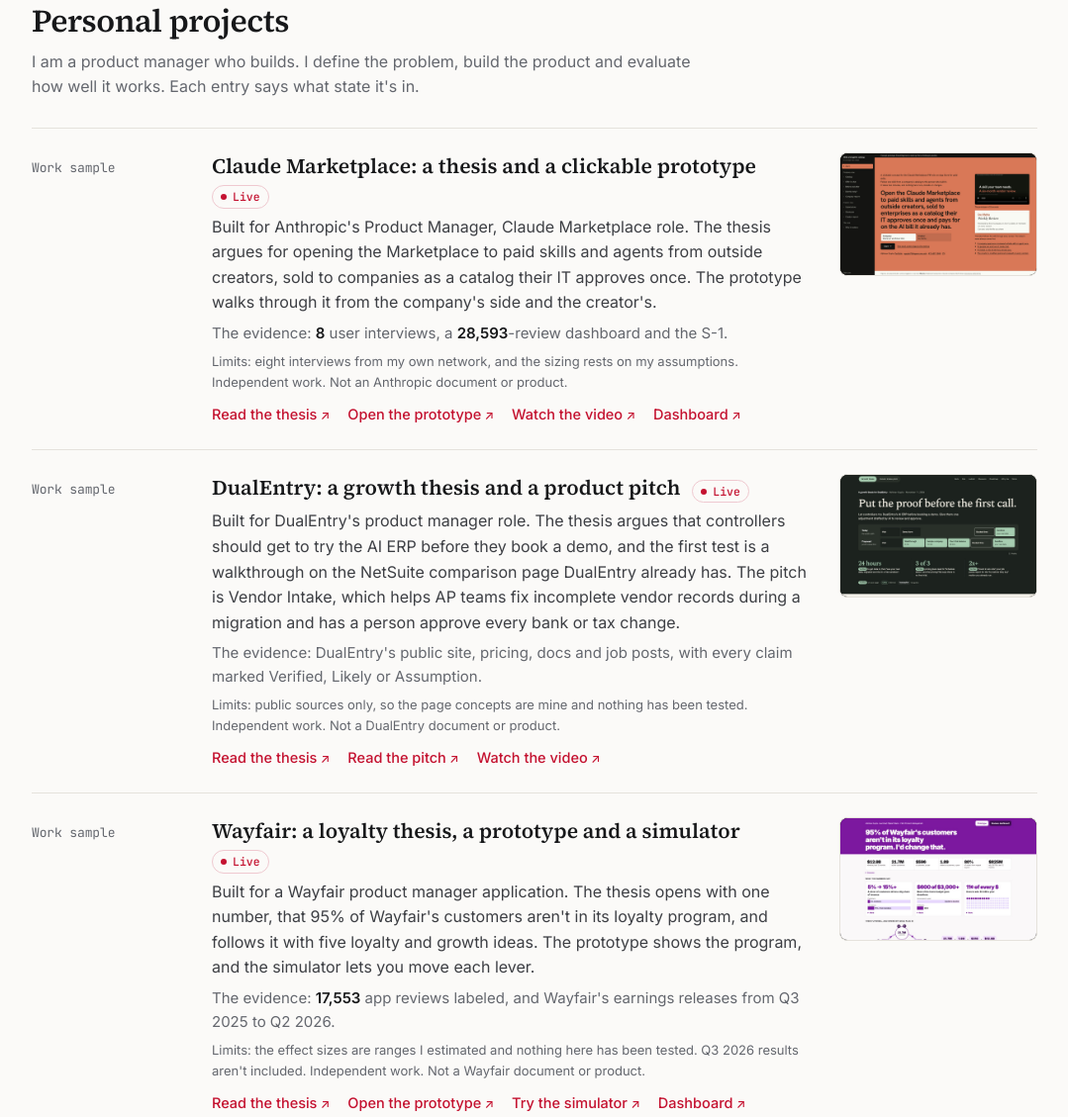
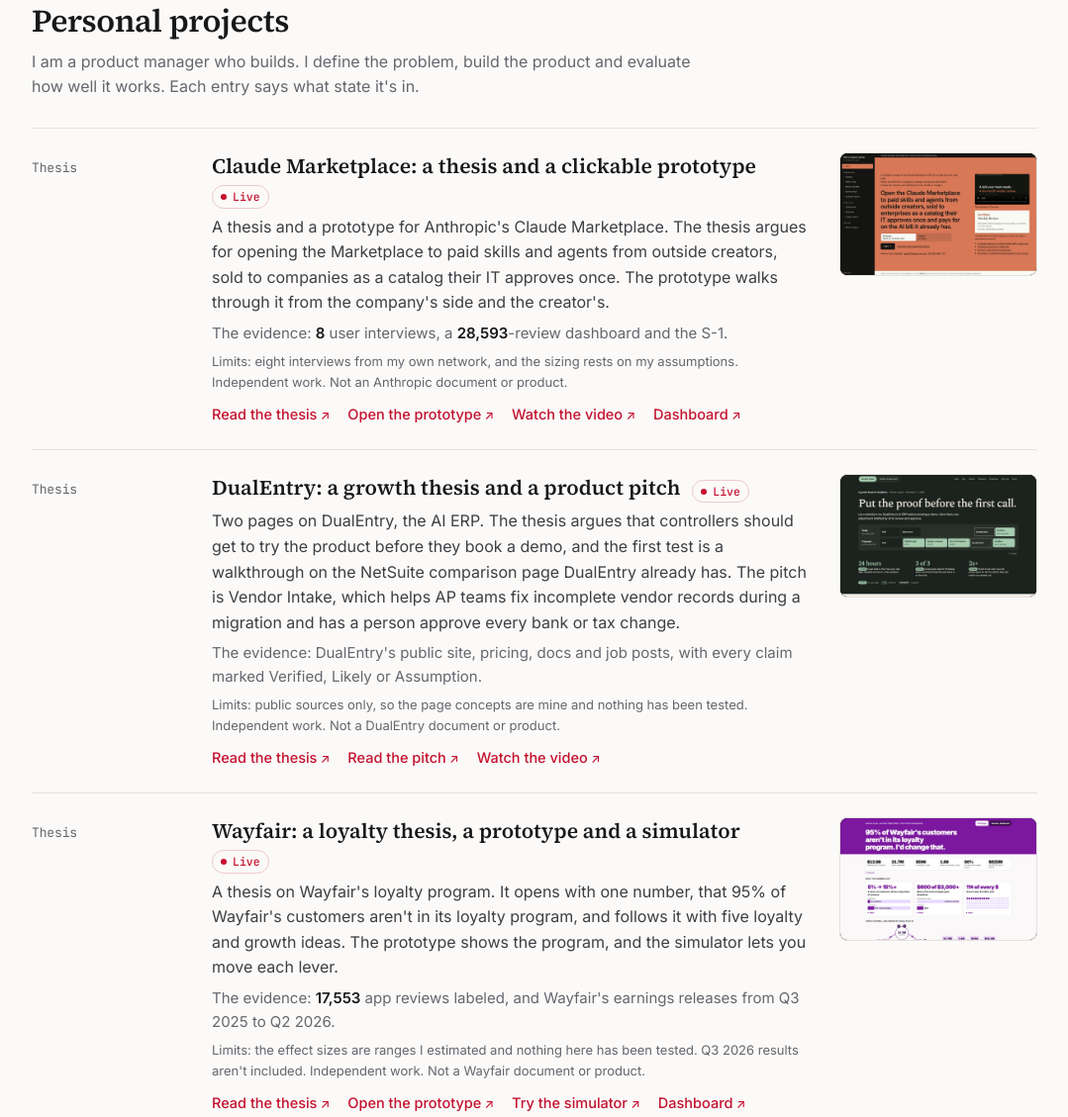
Before and after one commit to abhinavgupta0809/abhinavgupta0809.github.io, a plain HTML site: page index.html in a window 1280 px wide. Shown: the part 2543-3672 px from the top of the page at 99% size, without its empty margins (100-1179 px from the left). Drawn offline with Linux system fonts and the light colour scheme.

Commit message:
Describe the personal projects as things built, without the roles they were made for
Co-Authored-By: Claude Fable 5.2 <noreply@anthropic.com>

```diff
--- a/index.html
+++ b/index.html
@@ -375,10 +375,10 @@
         </div>
         <ol class="rows">
           <li class="row" id="claude-marketplace">
-            <p class="row-when mono">Work sample</p>
+            <p class="row-when mono">Thesis</p>
             <div class="row-main">
               <div class="row-top"><h3>Claude Marketplace: a thesis and a clickable prototype</h3><span class="tag live">Live</span></div>
-              <p>Built for Anthropic's Product Manager, Claude Marketplace role. The thesis argues for opening the Marketplace to paid skills and agents from outside creators, sold to companies as a catalog their IT approves once. The prototype walks through it from the company's side and the creator's.</p>
+              <p>A thesis and a prototype for Anthropic's Claude Marketplace. The thesis argues for opening the Marketplace to paid skills and agents from outside creators, sold to companies as a catalog their IT approves once. The prototype walks through it from the company's side and the creator's.</p>
               <p class="stat">The evidence: <strong>8</strong> user interviews, a <strong>28,593</strong>-review dashboard and the S-1.</p>
               <p class="fine">Limits: eight interviews from my own network, and the sizing rests on my assumptions. Independent work. Not an Anthropic document or product.</p>
               <p class="row-links"><a href="https://abhinav-marketplace-thesis.vercel.app" target=_blank rel=noopener>Read the thesis</a><a href="https://anthropic-skills-concept.vercel.app" target=_blank rel=noopener>Open the prototype</a><a href="https://abhinav-marketplace-thesis.vercel.app/brag.mp4" target=_blank rel=noopener>Watch the video</a><a href="https://anthropic-reviews-site.vercel.app" target=_blank rel=noopener>Dashboard</a></p>
@@ -386,10 +386,10 @@
             <a class="row-shot" href="https://anthropic-skills-concept.vercel.app" tabindex="-1" aria-hidden="true" target=_blank rel=noopener><img src="assets/claude-marketplace.jpg" alt="" width="960" height="600" loading="lazy"></a>
           </li>
           <li class="row" id="dualentry">
-            <p class="row-when mono">Work sample</p>
+            <p class="row-when mono">Thesis</p>
             <div class="row-main">
               <div class="row-top"><h3>DualEntry: a growth thesis and a product pitch</h3><span class="tag live">Live</span></div>
-              <p>Built for DualEntry's product manager role. The thesis argues that controllers should get to try the AI ERP before they book a demo, and the first test is a walkthrough on the NetSuite comparison page DualEntry already has. The pitch is Vendor Intake, which helps AP teams fix incomplete vendor records during a migration and has a person approve every bank or tax change.</p>
+              <p>Two pages on DualEntry, the AI ERP. The thesis argues that controllers should get to try the product before they book a demo, and the first test is a walkthrough on the NetSuite comparison page DualEntry already has. The pitch is Vendor Intake, which helps AP teams fix incomplete vendor records during a migration and has a person approve every bank or tax change.</p>
               <p class="stat">The evidence: DualEntry's public site, pricing, docs and job posts, with every claim marked Verified, Likely or Assumption.</p>
               <p class="fine">Limits: public sources only, so the page concepts are mine and nothing has been tested. Independent work. Not a DualEntry document or product.</p>
               <p class="row-links"><a href="https://dual-entry-thesis.vercel.app" target=_blank rel=noopener>Read the thesis</a><a href="https://dual-entry-thesis.vercel.app/vendor-intake.html" target=_blank rel=noopener>Read the pitch</a><a href="https://dual-entry-thesis.vercel.app/brag.mp4" target=_blank rel=noopener>Watch the video</a></p>
@@ -397,10 +397,10 @@
             <a class="row-shot" href="https://dual-entry-thesis.vercel.app" tabindex="-1" aria-hidden="true" target=_blank rel=noopener><img src="assets/dualentry.jpg" alt="" width="960" height="600" loading="lazy"></a>
           </li>
           <li class="row" id="wayfair">
-            <p class="row-when mono">Work sample</p>
+            <p class="row-when mono">Thesis</p>
             <div class="row-main">
               <div class="row-top"><h3>Wayfair: a loyalty thesis, a prototype and a simulator</h3><span class="tag live">Live</span></div>
-              <p>Built for a Wayfair product manager application. The thesis opens with one number, that 95% of Wayfair's customers aren't in its loyalty program, and follows it with five loyalty and growth ideas. The prototype shows the program, and the simulator lets you move each lever.</p>
+              <p>A thesis on Wayfair's loyalty program. It opens with one number, that 95% of Wayfair's customers aren't in its loyalty program, and follows it with five loyalty and growth ideas. The prototype shows the program, and the simulator lets you move each lever.</p>
               <p class="stat">The evidence: <strong>17,553</strong> app reviews labeled, and Wayfair's earnings releases from Q3 2025 to Q2 2026.</p>
               <p class="fine">Limits: the effect sizes are ranges I estimated and nothing here has been tested. Q3 2026 results aren't included. Independent work. Not a Wayfair document or product.</p>
               <p class="row-links"><a href="https://wayfair-reviews-site.vercel.app" target=_blank rel=noopener>Read the thesis</a><a href="https://wayfair-reviews-site.vercel.app/loyalty-program/" target=_blank rel=noopener>Open the prototype</a><a href="https://wayfair-reviews-site.vercel.app/why-it-matters/" target=_blank rel=noopener>Try the simulator</a><a href="https://wayfair-reviews-site.vercel.app/dashboard.html" target=_blank rel=noopener>Dashboard</a></p>
@@ -419,7 +419,7 @@
             <a class="row-shot" href="https://snapchat-reviews-site.vercel.app/proposal.html" tabindex="-1" aria-hidden="true" target=_blank rel=noopener><img src="assets/snapchat.jpg" alt="" width="960" height="600" loading="lazy"></a>
           </li>
           <li class="row" id="wispr-flow">
-            <p class="row-when mono">Work sample</p>
+            <p class="row-when mono">Prototype</p>
             <div class="row-main">
               <div class="row-top"><h3>Wispr Flow: let your voice finish the job</h3><span class="tag live">Live</span></div>
               <p>Four proposals for Wispr Flow, which I dictate with every day: Voice Skills, Phrase Repair, Review Revisions and Journal Mode. Each one is a working prototype with its problem, metrics and trade-offs, and a 54-second video tours all four.</p>
@@ -444,7 +444,7 @@
             <p class="row-when mono">Research</p>
             <div class="row-main">
               <div class="row-top"><h3>App review dashboards</h3><span class="tag live">Live</span></div>
-              <p>For each target company I scrape Google Play and App Store reviews, usually the last 90 days, label every one with an LLM, check the labels against a hand-labeled set, and publish what users praise, where they hurt and what they ask for.</p>
+              <p>For each company I scrape Google Play and App Store reviews, usually the last 90 days, label every one with an LLM, check the labels against a hand-labeled set, and publish what users praise, where they hurt and what they ask for.</p>
               <ul class="sub-list">
                 <li id="d-perplexity"><span class="name">Perplexity</span><span class="count mono">14,791 reviews labeled</span><a href="https://perplexity-reviews-site.vercel.app" target="_blank" rel="noopener">Dashboard</a><a href="https://github.com/abhinavgupta0809/perplexity-reviews" target="_blank" rel="noopener">Repo</a></li>
                 <li id="d-claude"><span class="name">Claude app</span><span class="count mono">28,593 reviews labeled</span><a href="https://anthropic-reviews-site.vercel.app" target="_blank" rel="noopener">Dashboard</a><a href="https://github.com/abhinavgupta0809/anthropic-reviews" target="_blank" rel="noopener">Repo</a></li>
```
Also changed, not shown: 1 other file.
